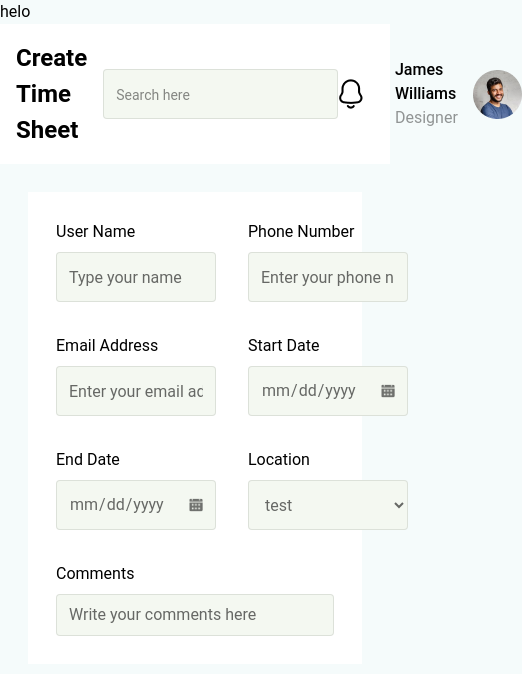
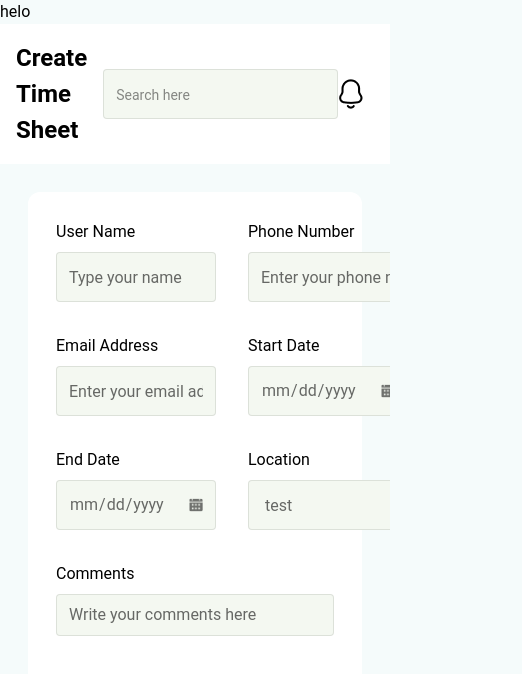
Before and after one commit to Sardar-Taha/task-project, a Next.js app: page / in a window 390 px wide. Shown: the top 674 px of the page, 522 px wide, since content can reach past the window. Built offline with nearby package versions, Linux system fonts and the light colour scheme.

Commit message:
Layout fixed

```diff
--- a/src/app/components/reports/index.js
+++ b/src/app/components/reports/index.js
@@ -2,7 +2,7 @@ import React from "react";
 
 const ReportComponet = () => {
   return (
-    <div className="bg-[#fff] m-7 p-7">
+    <div className="bg-[#fff] m-7 p-7 min-h-[calc(100vh-150px)] rounded-xl">
       {/* form-start */}
       <div className=" flex gap-8">
         {/*left-label */}
--- a/src/app/layout.js
+++ b/src/app/layout.js
@@ -12,12 +12,11 @@ export default function RootLayout({ children }) {
   return (
     <html lang="en">
       <body className={inter.className}>
-        <div className="flex h-screen flex-col md:flex-row ">
+        <div className="flex h-screen flex-col md:flex-row overflow-hidden ">
           <div className="w-full flex-none md:w-64">
             <h1>helo</h1>
           </div>
-          <div className="flex-grow ">{children}</div>
-
+          <div className="flex-grow overflow-auto">{children}</div>
         </div>
       </body>
     </html>
```
